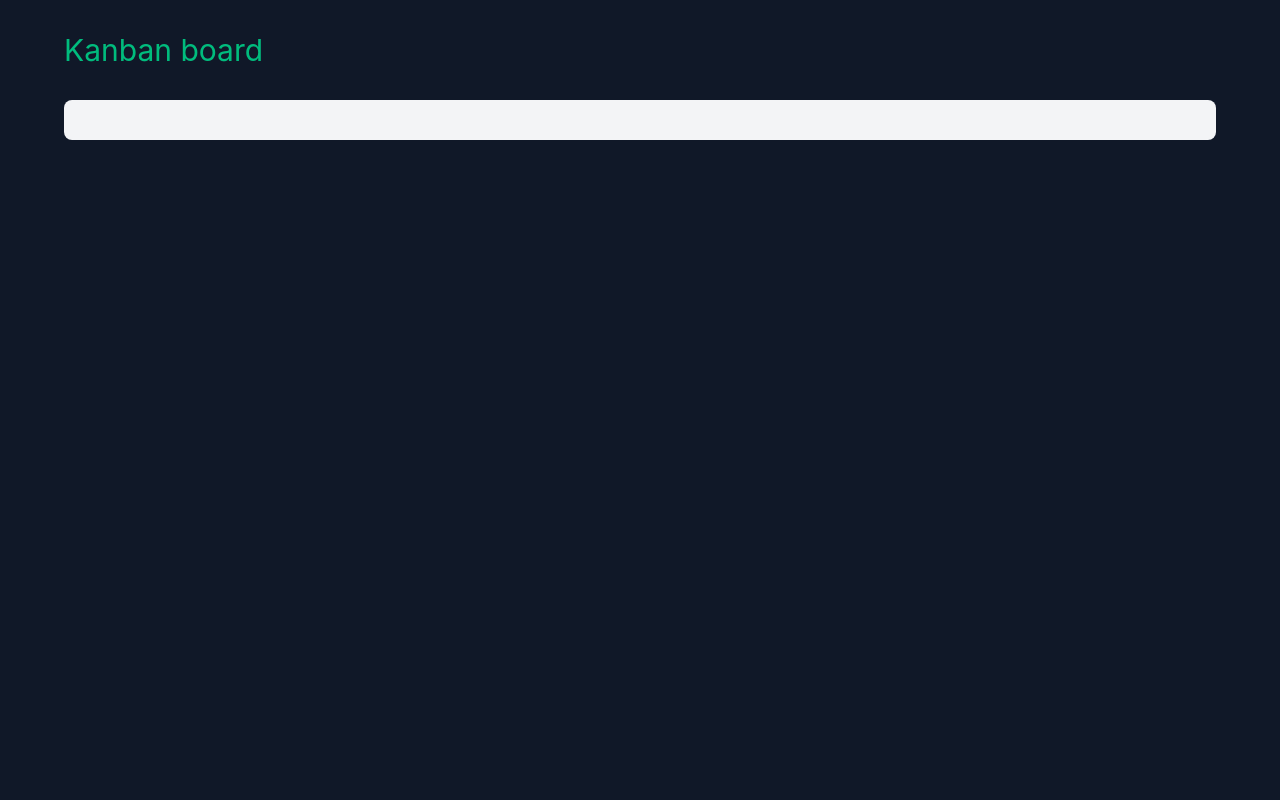
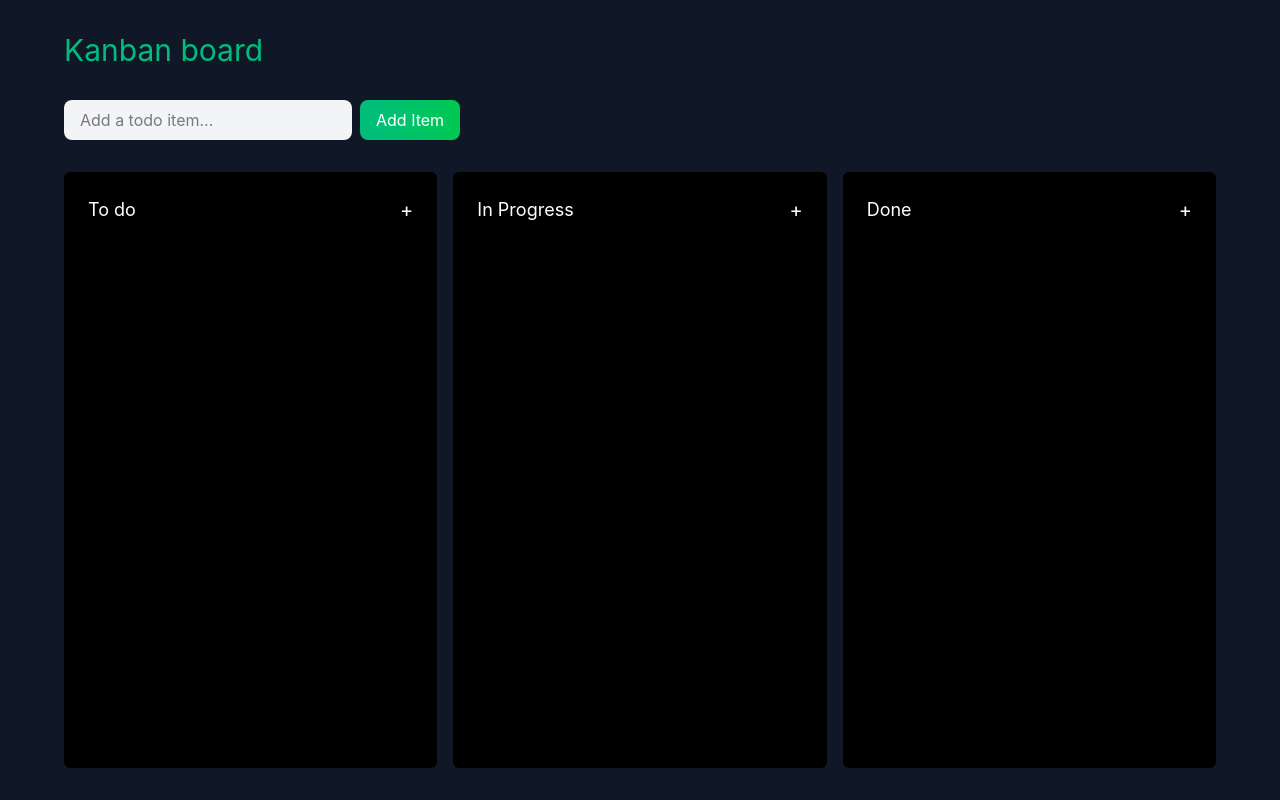
Before and after one commit to SankalanChakraborty/Kanban-dnd-kit, a React (Vite) app: page / in a window 1280 px wide. Built offline with nearby package versions, Linux system fonts and the light colour scheme.

Commit message:
basic column structure

```diff
--- a/src/App.tsx
+++ b/src/App.tsx
@@ -1,4 +1,5 @@
 import "./App.css";
+import Columns from "./Components/Columns";
 import Search from "./Components/Search";
 
 function App() {
@@ -6,6 +7,7 @@ function App() {
     <div className="container w-full h-full bg-gray-900 py-8 px-16 flex flex-col gap-8">
       <h1 className="text-3xl text-emerald-500">Kanban board</h1>
       <Search />
+      <Columns />
     </div>
   );
 }
--- a/src/Components/Button.tsx
+++ b/src/Components/Button.tsx
@@ -0,0 +1,15 @@
+import React from "react";
+
+interface ButtonProps {
+  children: React.ReactNode;
+}
+
+const Button = ({ children }: ButtonProps) => {
+  return (
+    <button className="py-2 px-4 w-fit bg-gradient-to-r from-emerald-500 to-green-500 rounded-lg text-white hover:from-emerald-700 hover:to-green-700 cursor-pointer">
+      {children}
+    </button>
+  );
+};
+
+export default Button;
--- /dev/null
+++ b/src/Components/Columns.tsx
@@ -0,0 +1,29 @@
+import React from "react";
+
+const Columns = () => {
+  return (
+    <div className="columns-container flex justify-center items-center gap-4 h-full">
+      <div className="todo-col flex-1 h-full p-6 bg-black rounded-md flex flex-col">
+        <div className="column-heade flex justify-between">
+          <span className="text-white text-lg"> To do</span>
+          <button className="text-white text-xl">+</button>
+        </div>
+      </div>
+
+      <div className="in-progress-col flex-1 h-full p-6 bg-black rounded-md flex flex-col">
+        <div className="column-heade flex justify-between">
+          <span className="text-white text-lg">In Progress</span>
+          <button className="text-white text-xl">+</button>
+        </div>
+      </div>
+      <div className="done-col flex-1 h-full p-6 bg-black rounded-md flex flex-col">
+        <div className="column-heade flex justify-between">
+          <span className="text-white text-lg"> Done</span>
+          <button className="text-white text-xl">+</button>
+        </div>
+      </div>
+    </div>
+  );
+};
+
+export default Columns;
--- a/src/Components/Search.tsx
+++ b/src/Components/Search.tsx
@@ -1,4 +1,5 @@
 import { useState } from "react";
+import Button from "./Button";
 
 const Search = () => {
   const searchChangeHandler = (event: React.ChangeEvent<HTMLInputElement>) => {
@@ -6,13 +7,15 @@ const Search = () => {
   };
   const [searchValue, setSearchValue] = useState("");
   return (
-    <div className="w-full">
+    <div className="w-full flex gap-2">
       <input
-        className="w-full py-2 px-4 bg-gray-100 outline-none border-0 rounded-lg hover:bg-gray-300 transition-all ease-in-out"
+        className="w-2xs py-2 px-4 bg-gray-100 outline-none border-0 rounded-lg transition-all ease-in-out"
         type="text"
         value={searchValue}
+        placeholder="Add a todo item..."
         onChange={searchChangeHandler}
       />
+      <Button>Add Item</Button>
     </div>
   );
 };
```
